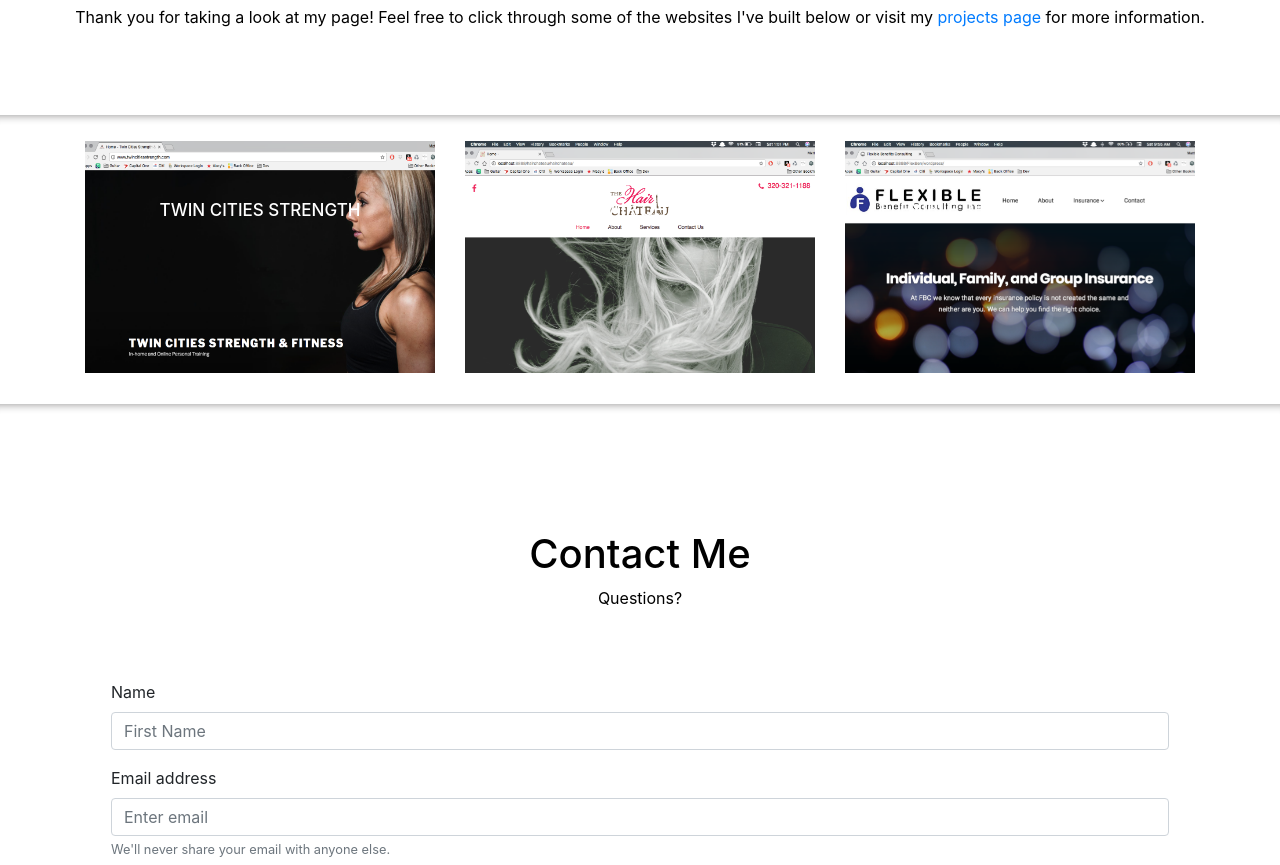
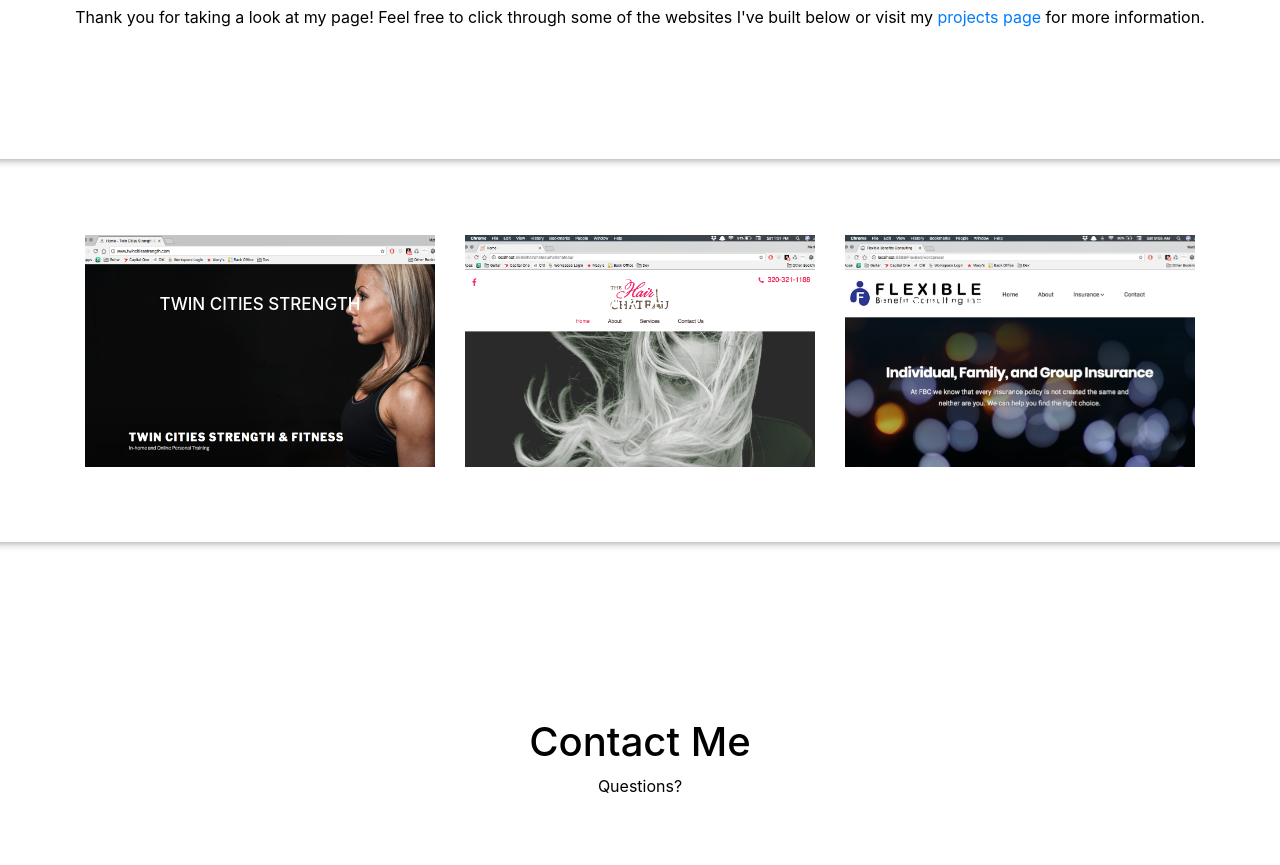
Before and after one commit to matthewlynner/matthewlynner.github.io, a plain HTML site: page index.html in a window 1280 px wide. Shown: the part 832-1697 px from the top of the page. Drawn offline with nearby package versions, Linux system fonts and the light colour scheme.

Commit message:
hr padding and margin

```diff
--- a/stylesheet.css
+++ b/stylesheet.css
@@ -174,6 +174,8 @@ body > div:nth-child(4) {
 
 .hrstyle {
 	height: 10px;
+  padding-top: 50px;
+  margin-top: 60px;
 	border: 0;
 	box-shadow: 0 10px 10px -10px #8c8b8b inset;
 }
```
